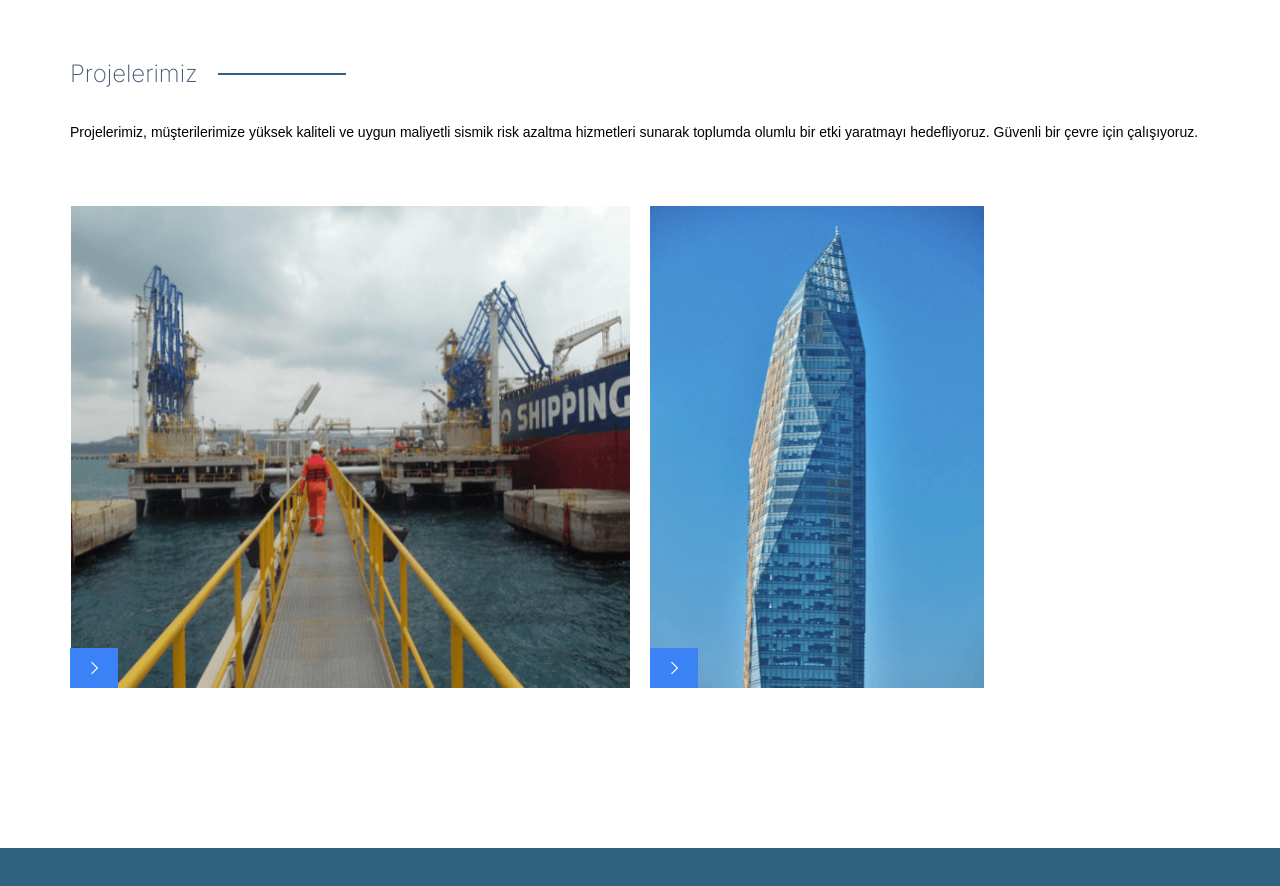
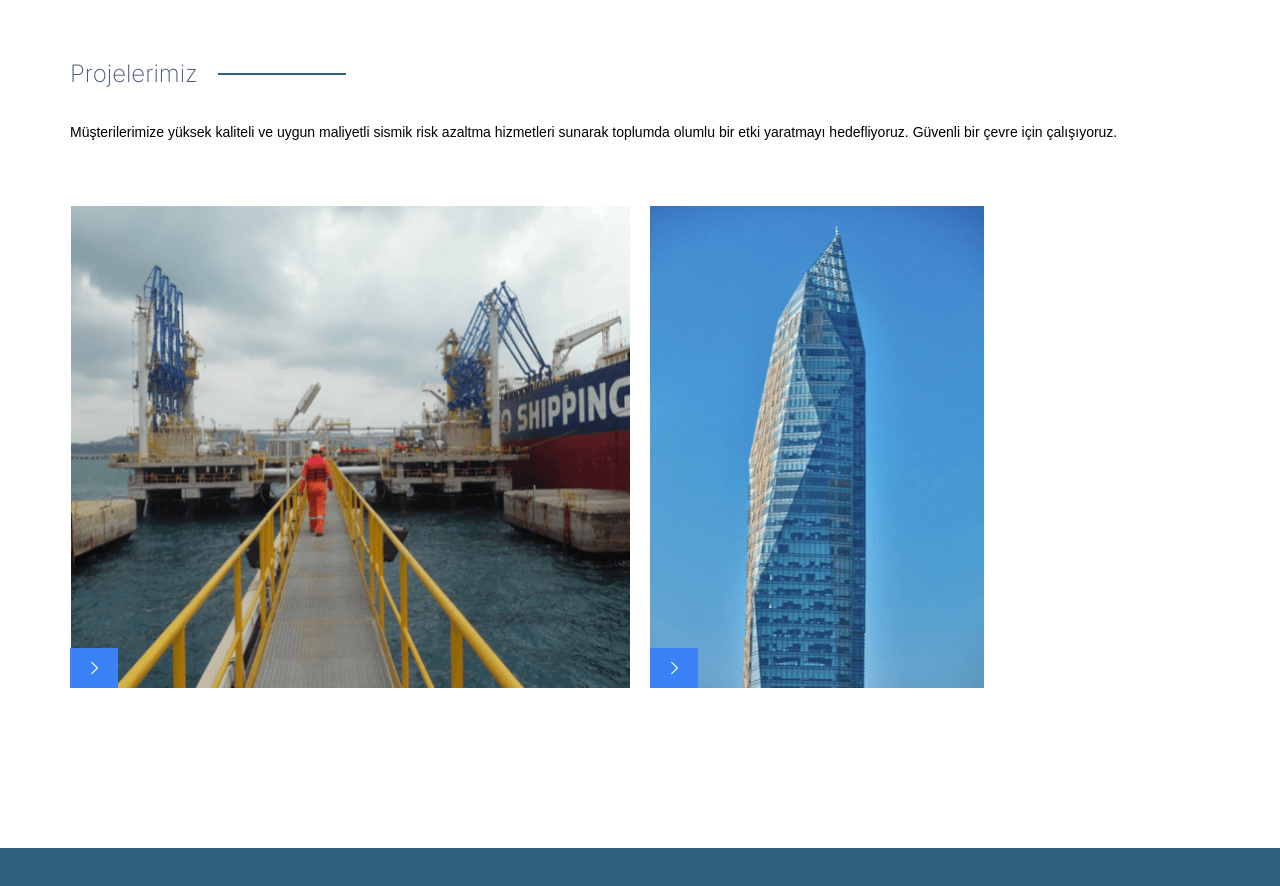
Before and after one commit to Cemozgeldi/cnengineering, a Next.js app: page /projects in a window 1280 px wide. Shown: the part 880-1766 px from the top of the page. Built offline with nearby package versions, Linux system fonts and the light colour scheme.

Commit message:
metinler düzenlendi.

```diff
--- a/components/ui/FooterHome.jsx
+++ b/components/ui/FooterHome.jsx
@@ -71,9 +71,7 @@ const FooterHome = () => {
           className="mx-auto"
         />
         <div className="container mx-auto w-96 text-textColor font-titilum italic mb-8">
-          -Yakında sizlerle deprem mühendisliği alanındaki bilgi ve deneyimimizi
-          paylaşmak için bir blog başlatacağız. Güncel haberler, ipuçları ve
-          sektörel bilgilerle sizleri bilgilendireceğiz. Takipte kalın!-
+          -Blog bölümümüz yakında yayınlanacaktır.-
         </div>
       </div>
     </>
--- a/components/ui/ProjectCard.jsx
+++ b/components/ui/ProjectCard.jsx
@@ -15,9 +15,9 @@ const ProjectCard = () => {
         <Image src={line} alt="line" height={3} width={128} />
       </div>
       <div className="flex items-center container mx-auto text-sm font-titilum mt-8">
-        Projelerimiz, müşterilerimize yüksek kaliteli ve uygun maliyetli sismik
-        risk azaltma hizmetleri sunarak toplumda olumlu bir etki yaratmayı
-        hedefliyoruz. Güvenli bir çevre için çalışıyoruz.
+        Müşterilerimize yüksek kaliteli ve uygun maliyetli sismik risk azaltma
+        hizmetleri sunarak toplumda olumlu bir etki yaratmayı hedefliyoruz.
+        Güvenli bir çevre için çalışıyoruz.
       </div>
       <div className="grid grid-cols-1 my-16 gap-5 sm:grid-cols-2 md:grid-cols-2 container bg-white w-full mx-auto">
         <div className="relative flex align-middle z-0 h-full bg-white">
```
